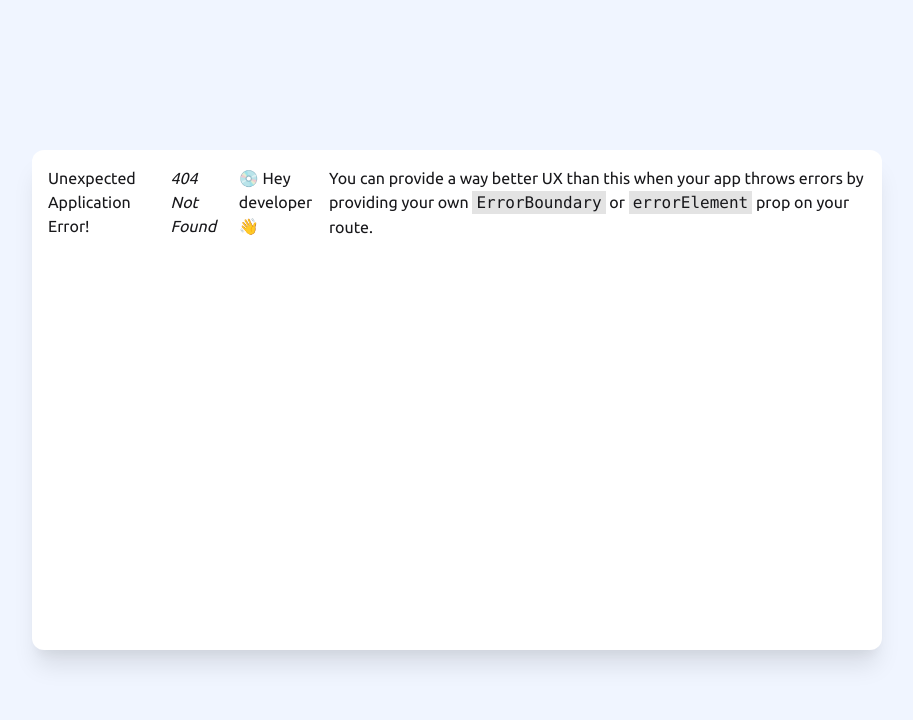
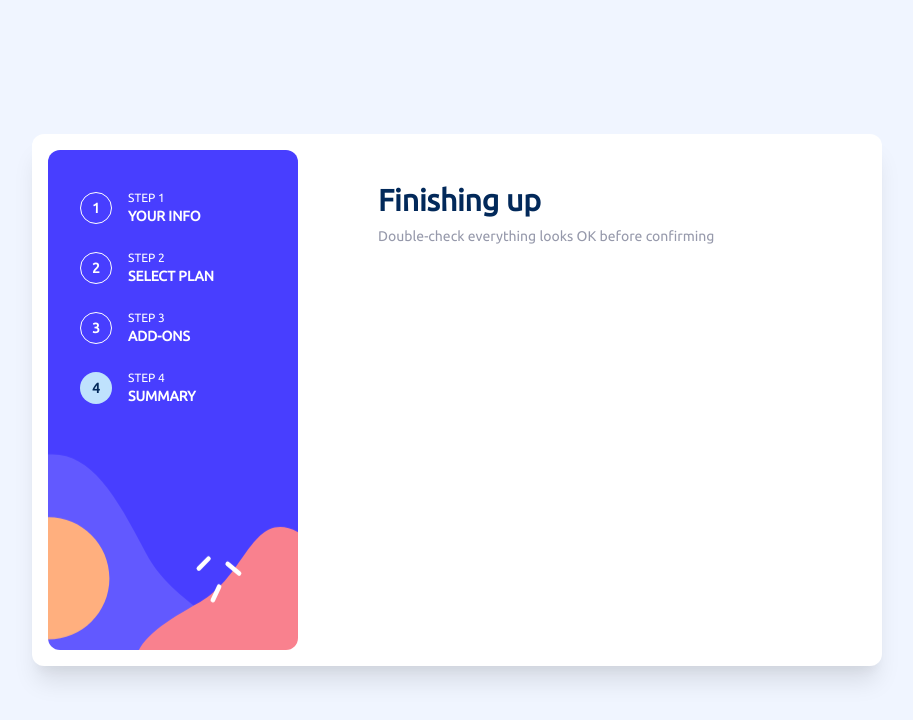
Before and after one commit to chanwinharold/multi-step-form-main, a React (Vite) app in the folder frontend/: page /summary in a window 1280 px wide. Before the commit this address had no page. Shown: the top 720 px of the page, without its empty margins (183-1096 px from the left). Built offline with nearby package versions, Linux system fonts and the light colour scheme.

Commit message:
Add-ons Page Completed

```diff
--- a/frontend/src/App.jsx
+++ b/frontend/src/App.jsx
@@ -3,6 +3,7 @@ import Info from "./components/Info/Info";
 import Sidebar from "./components/Sidebar/Sidebar";
 import Plan from "./components/Plan/Plan";
 import Addon from "./components/Addon/Addon";
+import Summary from "./components/Summary/Summary";
 
 import AllInfoContext from "./contexts/AllInfoContext";
 import { useState, useEffect } from "react";
@@ -26,6 +27,10 @@ const router = createBrowserRouter([
       {
         path: "/addon",
         element: <Addon />
+      },
+      {
+        path: "/summary",
+        element: <Summary />
       }
     ]
   }
--- a/frontend/src/assets/styles/style.css
+++ b/frontend/src/assets/styles/style.css
@@ -88,6 +88,13 @@
     }
     .section-three {
         main:has(&) section:first-child article:nth-child(3) div:first-child {
+            color: var(--color-primary-blue-950);
+            border-color: transparent !important;
+            background-color: var(--color-primary-blue-200);
+        }
+    }
+    .section-four {
+        main:has(&) section:first-child article:nth-child(4) div:first-child {
             color: var(--color-primary-blue-950);
             border-color: transparent !important;
             background-color: var(--color-primary-blue-200);
--- a/frontend/src/components/Addon/Addon.jsx
+++ b/frontend/src/components/Addon/Addon.jsx
@@ -1,5 +1,5 @@
-import React, { useState, useContext, useEffect } from "react";
-import { Link } from "react-router";
+import React, { useState, useContext } from "react";
+import { Link, useNavigate } from "react-router";
 import AllInfoContext from "../../contexts/AllInfoContext";
 
 function Addon() {
@@ -23,9 +23,20 @@ function Addon() {
       yearly_price: 20,
     },
   ];
-  const [personalInfo, _] = useContext(AllInfoContext);
+  const [personalInfo, setPersonalInfo] = useContext(AllInfoContext);
   const [addonsPicked, setAddonsPicked] = useState([]);
-  console.log(addonsPicked)
+  const Navigate = useNavigate();
+
+  const handleSubmit = (e) => {
+    e.preventDefault();
+    setPersonalInfo((prevState) => {
+      return {
+        ...prevState,
+        addons: addonsPicked,
+      };
+    });
+    Navigate("/summary");
+  };
 
   return (
     <section className="section-three w-full px-16 pt-6 pb-4 flex flex-col gap-8">
@@ -37,7 +48,7 @@ function Addon() {
           Add-ons help enhance your gaming experience
         </p>
       </header>
-      <form noValidate={true} className="h-full grid">
+      <form onSubmit={handleSubmit} noValidate={true} className="h-full grid">
         <fieldset className="grid gap-4">
           <legend className="not-visible">Choose your add-ons</legend>
           {Addons.map((addon, index) => (
@@ -71,13 +82,15 @@ export default Addon;
 function Choice({ addon, period, setter }) {
   const [checked, setChecked] = useState(false);
 
-  // TODO -> Fonction à modifier / Mise en place du Hook Personalisé
   const handleChange = () => {
-    setChecked((v) => !v)
-    setter(arr => [
-      ...arr,
-      addon
-    ])
+    setChecked((v) => !v);
+    setter((prevArr) => {
+      if (prevArr.filter((item) => item.title === addon.title).length > 0) {
+        return prevArr.filter((item) => item.title !== addon.title);
+      } else {
+        return [...prevArr, addon];
+      }
+    });
   };
 
   return (
--- /dev/null
+++ b/frontend/src/components/Summary/Summary.jsx
@@ -0,0 +1,18 @@
+import React from 'react'
+
+function Summary() {
+  return (
+    <section className='section-four w-full px-16 pt-6 pb-4 flex flex-col gap-8'>
+        <header>
+        <h1 className="text-3xl font-bold my-2 text-primary-blue-950">
+          Finishing up
+        </h1>
+        <p className="text-sm font-light text-neutral-grey-500">
+          Double-check everything looks OK before confirming
+        </p>
+      </header>
+    </section>
+  )
+}
+
+export default Summary;
--- a/frontend/src/hooks/usePickAddons.js
+++ /dev/null
@@ -1,5 +0,0 @@
-import React from "react";
-
-export function usePickAddons() {
-    return
-}
```
